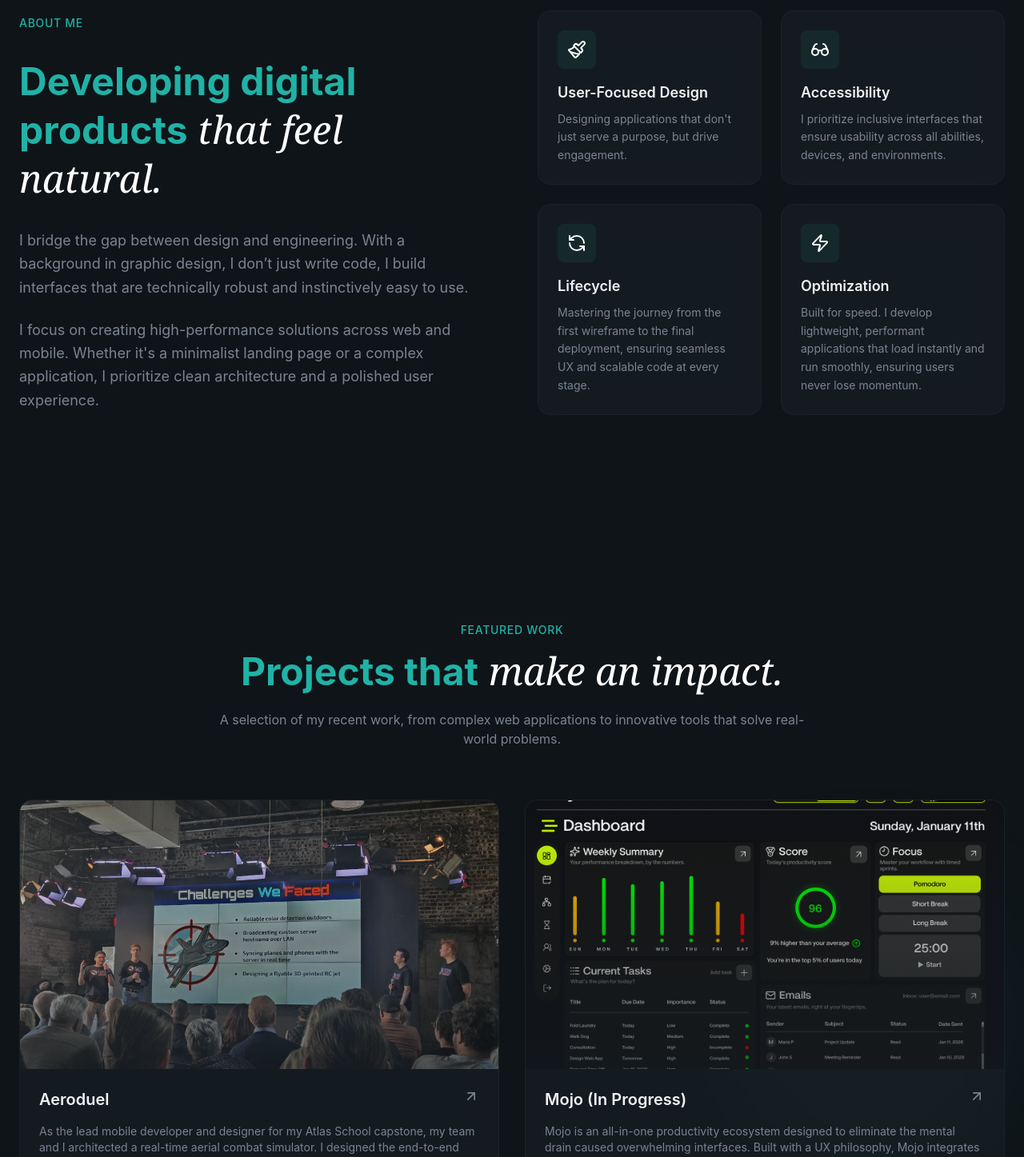
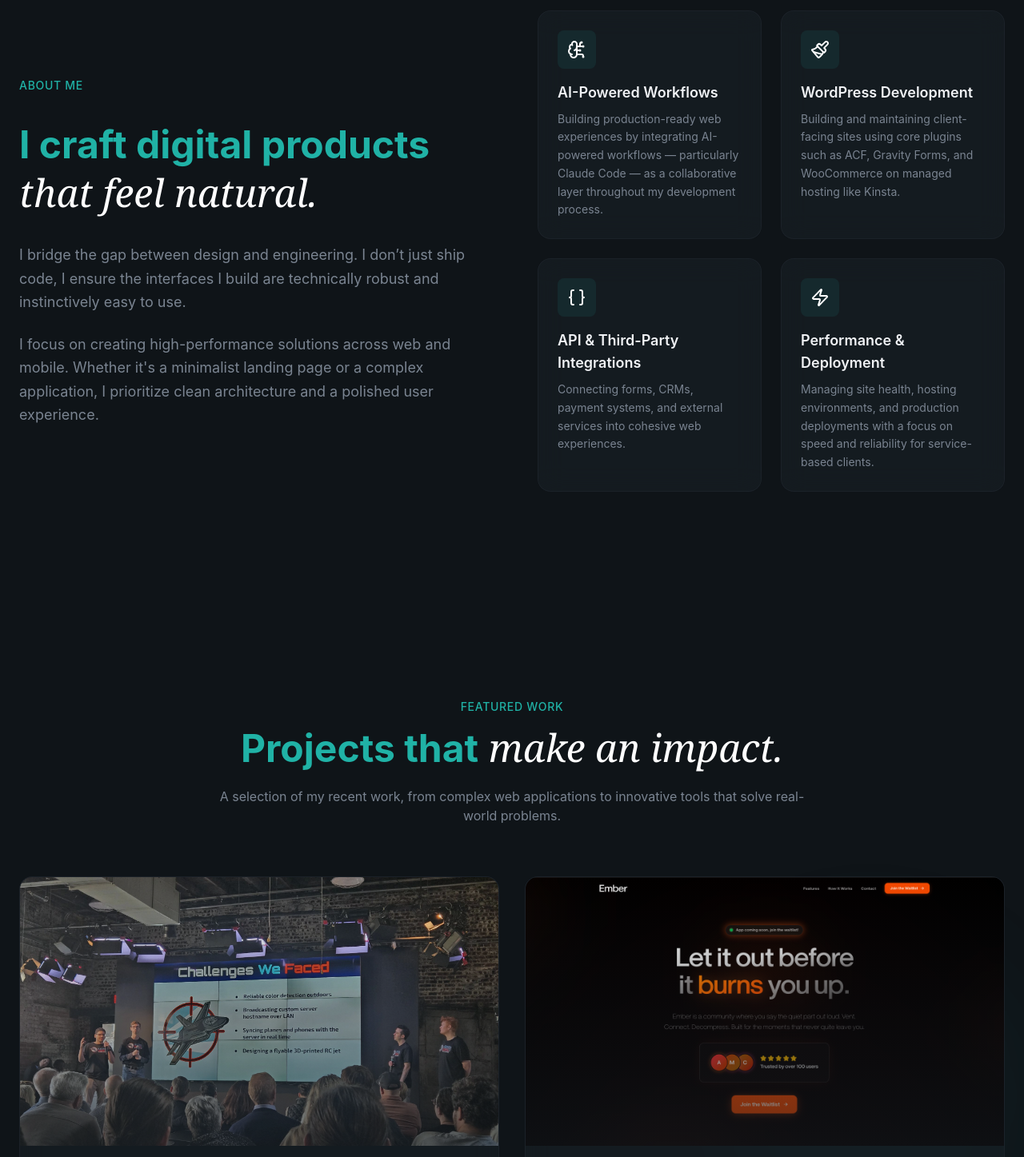
Before and after one commit to zack6yuan/devfolio_v2, a React (Vite) app in the folder devfolio_v2/: page / in a window 1280 px wide. Shown: the part 960-2407 px from the top of the page at 80% size. Built offline with nearby package versions, Linux system fonts and the light colour scheme.

Commit message:
content changes.

```diff
--- a/devfolio_v2/src/sections/About.jsx
+++ b/devfolio_v2/src/sections/About.jsx
@@ -1,27 +1,27 @@
-import { Paintbrush, Zap, Glasses, RefreshCcw } from "lucide-react";
+import { Paintbrush, Zap, Braces, BrainCircuitIcon } from "lucide-react";
 
 const highlights = [
   {
-    icon: Paintbrush,
-    title: "User-Focused Design",
-    description:
-      "Designing applications that don't just serve a purpose, but drive engagement.",
+    icon: BrainCircuitIcon,
+    title: "AI-Powered Workflows",
+    description: "Building production-ready web experiences by integrating AI-powered workflows — particularly Claude Code — as a collaborative layer throughout my development process.",
   },
   {
-    icon: Glasses,
-    title: "Accessibility",
-    description: "I prioritize inclusive interfaces that ensure usability across all abilities, devices, and environments.",
+    icon: Paintbrush,
+    title: "WordPress Development",
+    description:
+      "Building and maintaining client-facing sites using core plugins such as ACF, Gravity Forms, and WooCommerce on managed hosting like Kinsta.",
   },
   {
-    icon: RefreshCcw,
-    title: "Lifecycle",
-    description: "Mastering the journey from the first wireframe to the final deployment, ensuring seamless UX and scalable code at every stage.",
+    icon: Braces,
+    title: "API & Third-Party Integrations",
+    description: "Connecting forms, CRMs, payment systems, and external services into cohesive web experiences.",
   },
   {
     icon: Zap,
-    title: "Optimization",
+    title: "Performance & Deployment",
     description:
-      "Built for speed. I develop lightweight, performant applications that load instantly and run smoothly, ensuring users never lose momentum.",
+      "Managing site health, hosting environments, and production deployments with a focus on speed and reliability for service-based clients.",
   },
 ];
 
@@ -38,7 +38,7 @@ export const About = () => {
               </span>
             </div>
             <h2 className="text-4xl md:text-5xl font-bold leading-tight animate-fade-in animation-delay-100 text-secondary-foreground">
-              Developing digital products
+              I craft digital products
               <span className="font-serif italic font-normal text-white">
                 {" "}
                 that feel natural.
@@ -46,8 +46,8 @@ export const About = () => {
             </h2>
             <div className="space-y-6 text-muted-foreground animate-fade-in animation-delay-200 text-lg leading-relaxed">
               <p>
-                I bridge the gap between design and engineering. With a background in graphic design,
-                I don’t just write code, I build interfaces that are technically robust and
+                I bridge the gap between design and engineering.
+                I don’t just ship code, I ensure the interfaces I build are technically robust and
                 instinctively easy to use.
               </p>
               <p>
--- a/devfolio_v2/src/sections/Experience.jsx
+++ b/devfolio_v2/src/sections/Experience.jsx
@@ -4,7 +4,7 @@ const experiences = [
     role: "Junior Web Developer",
     company: "Leadline Marketing - Tulsa, Oklahoma",
     description:
-      "Design, develop, and maintain client-facing WordPress websites using modern tooling and managed hosting to deliver fast, reliable, and visually polished web solutions.",
+      "Design, develop, and maintain client-facing websites and internal tools using modern workflows and managed hosting to deliver fast, reliable, and visually polished solutions.",
     technologies: ["Claude Code", "WordPress", "Kinsta", "YooTheme", "Docker"],
     logo: "/leadline-logo.png",
     current: true,
--- a/devfolio_v2/src/sections/Hero.jsx
+++ b/devfolio_v2/src/sections/Hero.jsx
@@ -73,7 +73,7 @@ export const Hero = () => {
             <div className="animate-fade-in">
               <span className="inline-flex items-center gap-2 px-4 py-2 rounded-full glass text-sm text-primary">
                 <span className="w-2 h-2 bg-primary rounded-full animate-pulse" />
-                Full-Stack Web Developer / UX & UI Designer
+                Web Developer · WordPress & React · AI-Augmented Workflows
               </span>
             </div>
 
@@ -85,7 +85,7 @@ export const Hero = () => {
                 </span>
               </h1>
               <p className="text-lg text-muted-foreground max-w-lg animate-fade-in animation-delay-200">
-                I'm a Web Developer rooted in software fundamentals, working at the intersection of modern tooling and AI-assisted development. I build with WordPress, React, and Claude Code — writing code that's efficient, maintainable, and built for the way development is evolving.
+                I'm a Web Developer building client-ready websites at the intersection of modern tooling and AI-assisted development. I work with WordPress, React, and Claude Code — writing code that's efficient, maintainable, and built for the way development is evolving.
               </p>
             </div>
 
--- a/devfolio_v2/src/sections/Projects.jsx
+++ b/devfolio_v2/src/sections/Projects.jsx
@@ -20,10 +20,10 @@ const projects = [
     github: "https://www.github.com/Aeroduel",
   },
   {
-    title: "Mojo (In Progress)",
+    title: "Ember (In Progress)",
     description:
-      "Mojo is an all-in-one productivity ecosystem designed to eliminate the mental drain caused overwhelming interfaces. Built with a UX philosophy, Mojo integrates task management, time tracking, and habit formation into a single, cohesive interface. By unifying these tools, Mojo helps users regain focus and manage their daily flow without the clutter of traditional enterprise software.",
-    image: "/Mojo-Web.png",
+      "Ember is an anonymous, community app for people to vent, find peer support, and connect with others who truly get it.",
+    image: "/ember.png",
     tags: ["NextJS", "React", "Tailwind", "Vercel"],
     link: "",
     github: "https://github.com/MojoTracker",
```
Also changed, not shown: devfolio_v2/public/Mojo-Web.png (deleted), devfolio_v2/public/ember.png (added).
